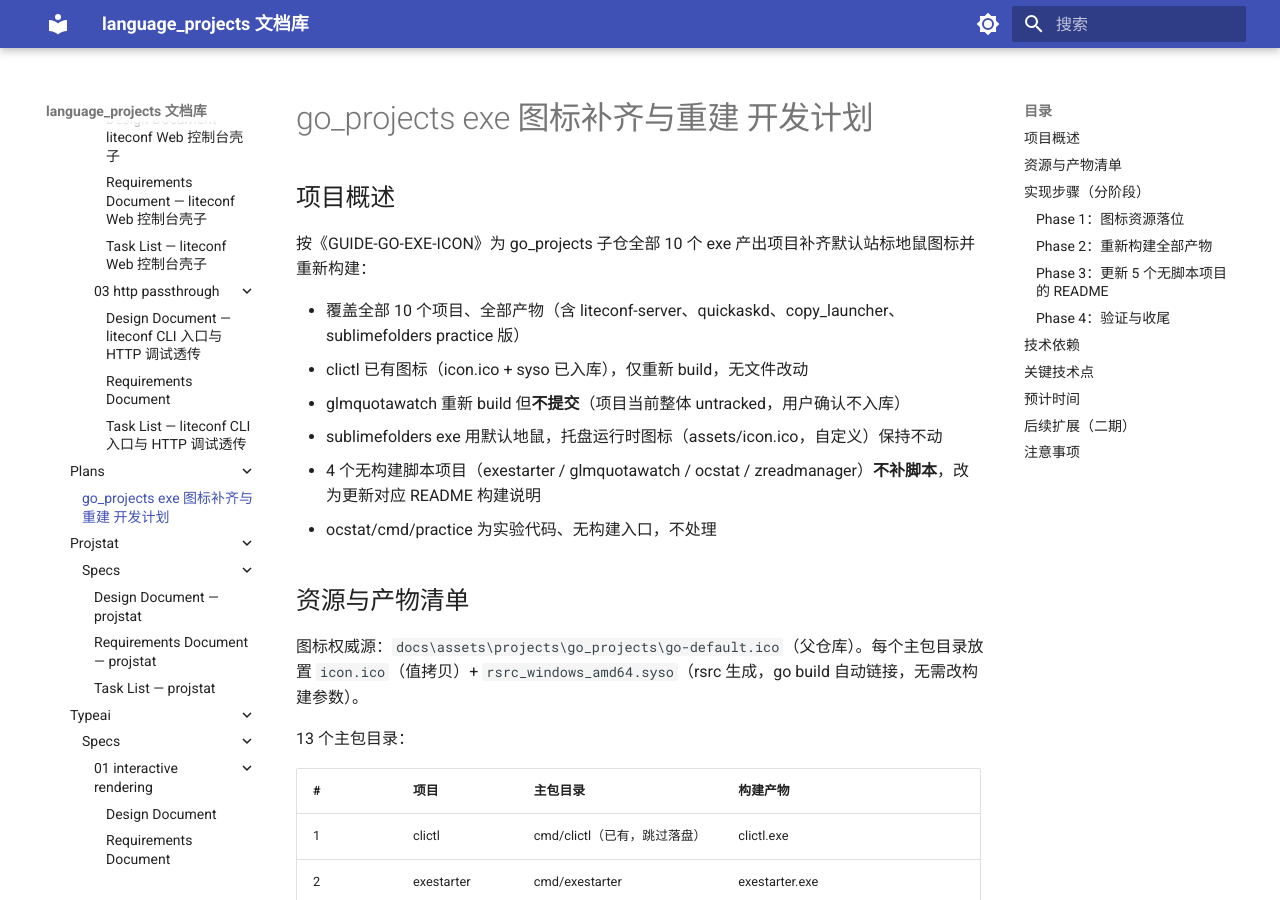
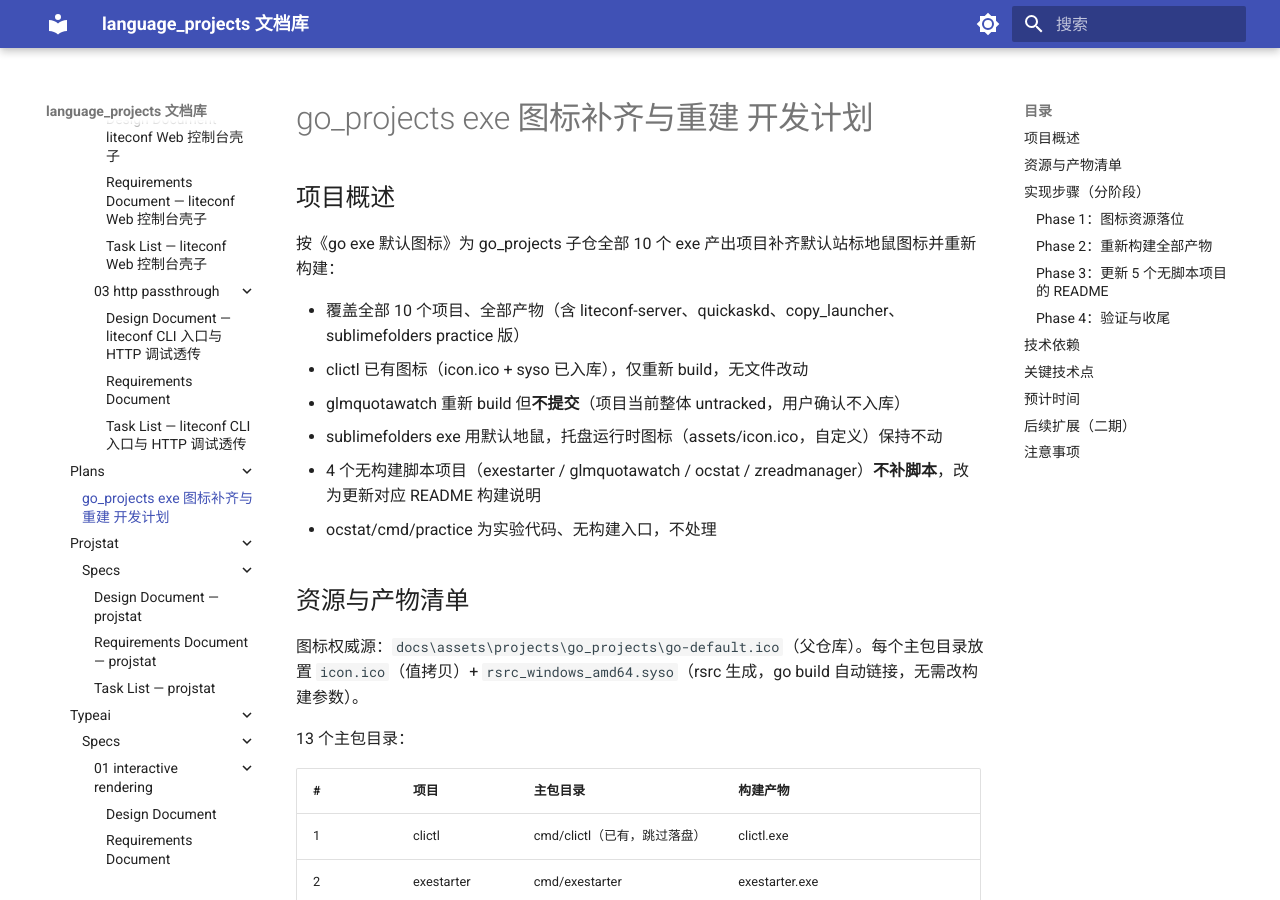
Before and after one commit to shihao-hub/td-language_projects, an MkDocs documentation site: the page built from docs/projects/go_projects/plans/01-exe-icon-rebuild.md, in a window 1280 px wide and 900 px high. Built offline with MkDocs 1.6.1 and Material for MkDocs 9.7.7, drawn with Linux system fonts in a browser that asks for light colours.

Commit message:
docs(plans): 更新图标重建计划中指南名称
- GUIDE-GO-EXE-ICON 已更名《go exe 默认图标》
- 语言层方法论文档不再冠 GUIDE 前缀

```diff
--- a/docs/projects/go_projects/plans/01-exe-icon-rebuild.md
+++ b/docs/projects/go_projects/plans/01-exe-icon-rebuild.md
@@ -2,7 +2,7 @@
 
 ## 项目概述
 
-按《GUIDE-GO-EXE-ICON》为 go_projects 子仓全部 10 个 exe 产出项目补齐默认站标地鼠图标并重新构建：
+按《go exe 默认图标》为 go_projects 子仓全部 10 个 exe 产出项目补齐默认站标地鼠图标并重新构建：
 
 - 覆盖全部 10 个项目、全部产物（含 liteconf-server、quickaskd、copy_launcher、sublimefolders practice 版）
 - clictl 已有图标（icon.ico + syso 已入库），仅重新 build，无文件改动
```
